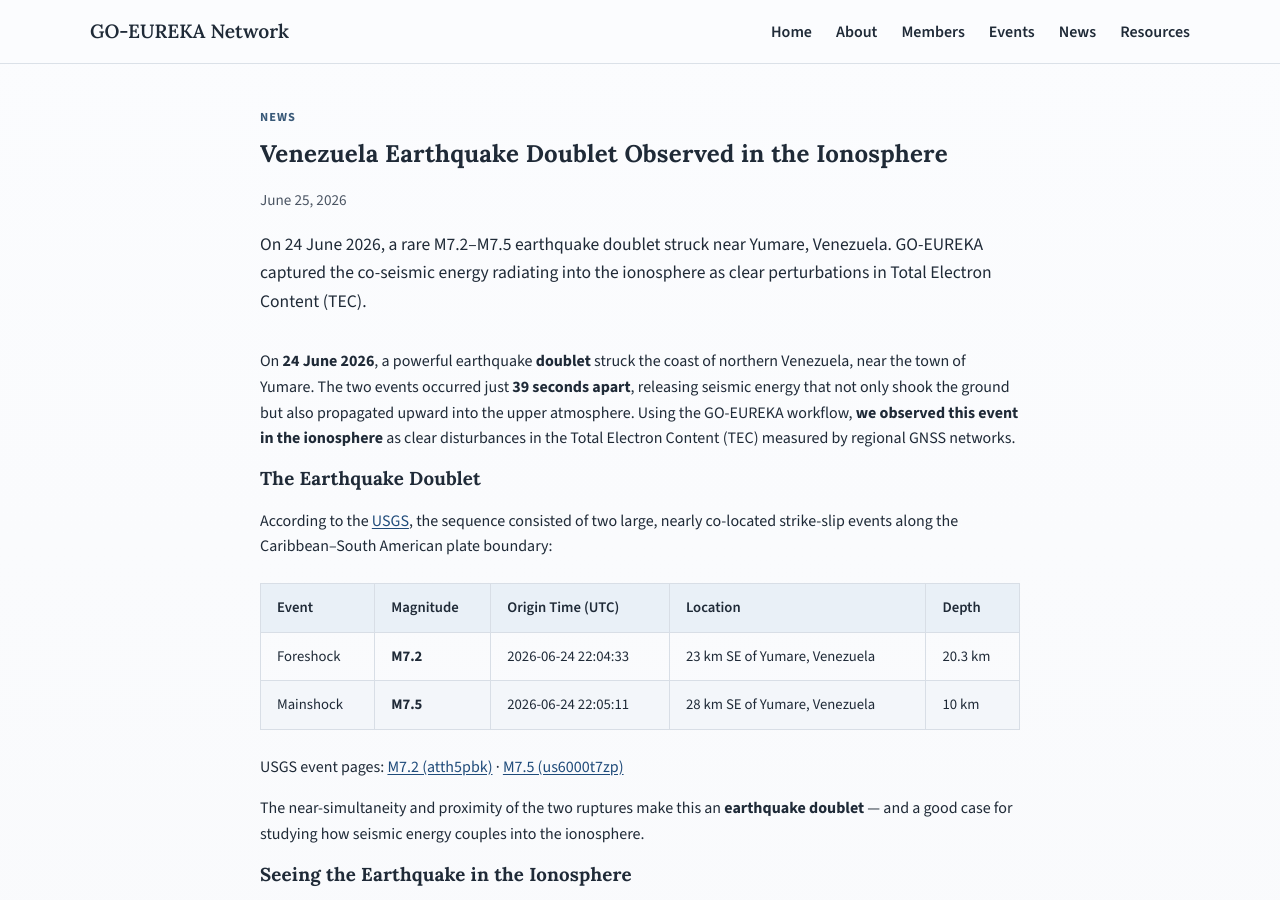
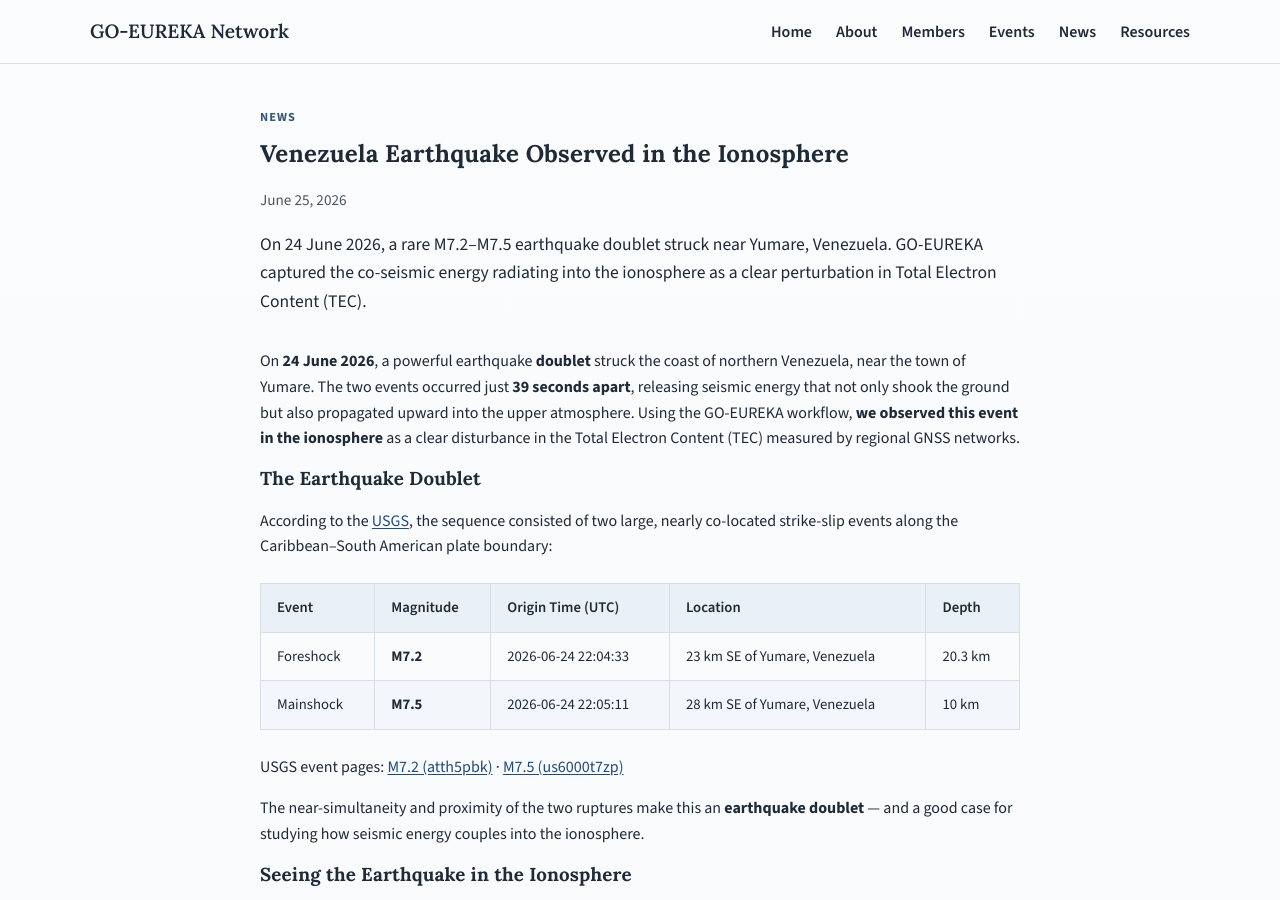
Before and after one commit to IONO-EUREKA/iono-eureka.github.io, a Jekyll site: the page built from _news/2026-06-25-venezuela-earthquake-doublet-ionosphere.md, in a window 1280 px wide and 900 px high. Built offline with Jekyll 4.4.1, drawn with Linux system fonts in a browser that asks for light colours.

Commit message:
chore(news): refine Venezuela article title and wording
Co-Authored-By: Claude Opus 4.8 (1M context) <noreply@anthropic.com>

```diff
--- a/_news/2026-06-25-venezuela-earthquake-doublet-ionosphere.md
+++ b/_news/2026-06-25-venezuela-earthquake-doublet-ionosphere.md
@@ -1,13 +1,13 @@
 ---
-title: "Venezuela Earthquake Doublet Observed in the Ionosphere"
+title: "Venezuela Earthquake Observed in the Ionosphere"
 date: 2026-06-25
 author: "GO-EUREKA Team"
-summary: "On 24 June 2026, a rare M7.2–M7.5 earthquake doublet struck near Yumare, Venezuela. GO-EUREKA captured the co-seismic energy radiating into the ionosphere as clear perturbations in Total Electron Content (TEC)."
+summary: "On 24 June 2026, a rare M7.2–M7.5 earthquake doublet struck near Yumare, Venezuela. GO-EUREKA captured the co-seismic energy radiating into the ionosphere as a clear perturbation in Total Electron Content (TEC)."
 categories: [News, Science]
 tags: [Earthquakes, Ionosphere, TEC, GNSS, Venezuela]
 ---
 
-On **24 June 2026**, a powerful earthquake **doublet** struck the coast of northern Venezuela, near the town of Yumare. The two events occurred just **39 seconds apart**, releasing seismic energy that not only shook the ground but also propagated upward into the upper atmosphere. Using the GO-EUREKA workflow, **we observed this event in the ionosphere** as clear disturbances in the Total Electron Content (TEC) measured by regional GNSS networks.
+On **24 June 2026**, a powerful earthquake **doublet** struck the coast of northern Venezuela, near the town of Yumare. The two events occurred just **39 seconds apart**, releasing seismic energy that not only shook the ground but also propagated upward into the upper atmosphere. Using the GO-EUREKA workflow, **we observed this event in the ionosphere** as a clear disturbance in the Total Electron Content (TEC) measured by regional GNSS networks.
 
 ### The Earthquake Doublet
 
```
